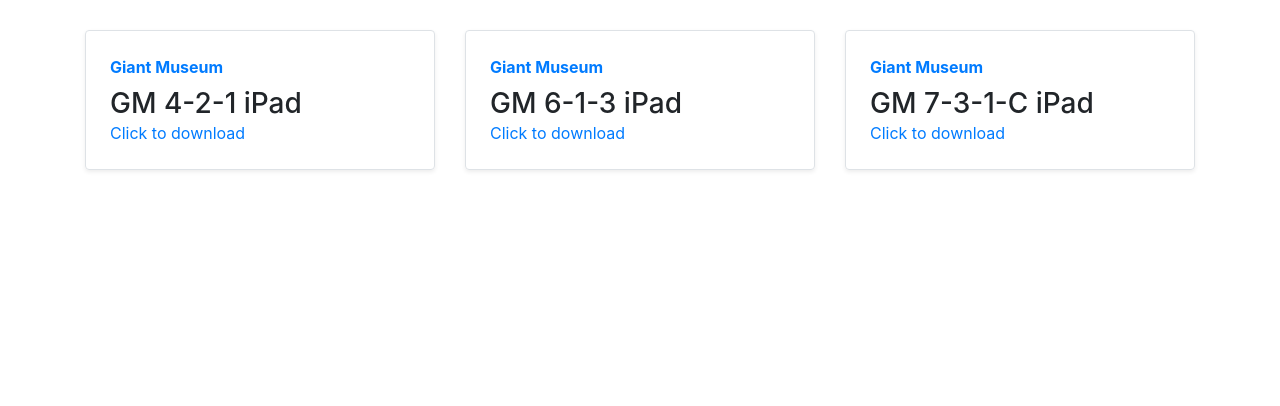
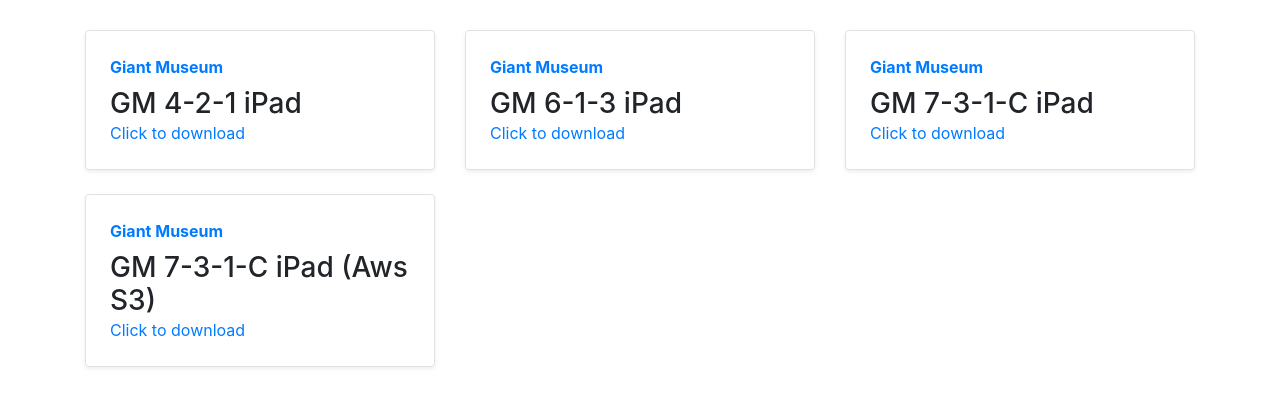
Before and after one commit to UltraCombos/ultracombos.github.io, a plain HTML site: page giant/index.html in a window 1280 px wide. Shown: the part 152-558 px from the top of the page. Drawn offline with nearby package versions, Linux system fonts and the light colour scheme.

Commit message:
test aws s3

```diff
--- a/giant/index.html
+++ b/giant/index.html
@@ -72,6 +72,17 @@
           </div>
         </div>
       </div>
+	  <div class="col-md-6 col-lg-4">
+        <div
+          class="row no-gutters border rounded overflow-hidden flex-md-row mb-4 shadow-sm h-md-250 position-relative">
+          <div class="col p-4 d-flex flex-column position-static">
+            <strong class="d-inline-block mb-2 text-primary">Giant Museum</strong>
+            <h3 class="mb-0">GM 7-3-1-C iPad (Aws S3)</h3>
+            <a href="itms-services://?action=download-manifest&url=https://ultracombos.github.io/giant/19002-gm-7-3-1-c-s3-manifest.plist"
+              class="stretched-link">Click to download</a>
+          </div>
+        </div>
+      </div>
     </div>
   </div>
   <!--
```
Also changed, not shown: 1 other file.
